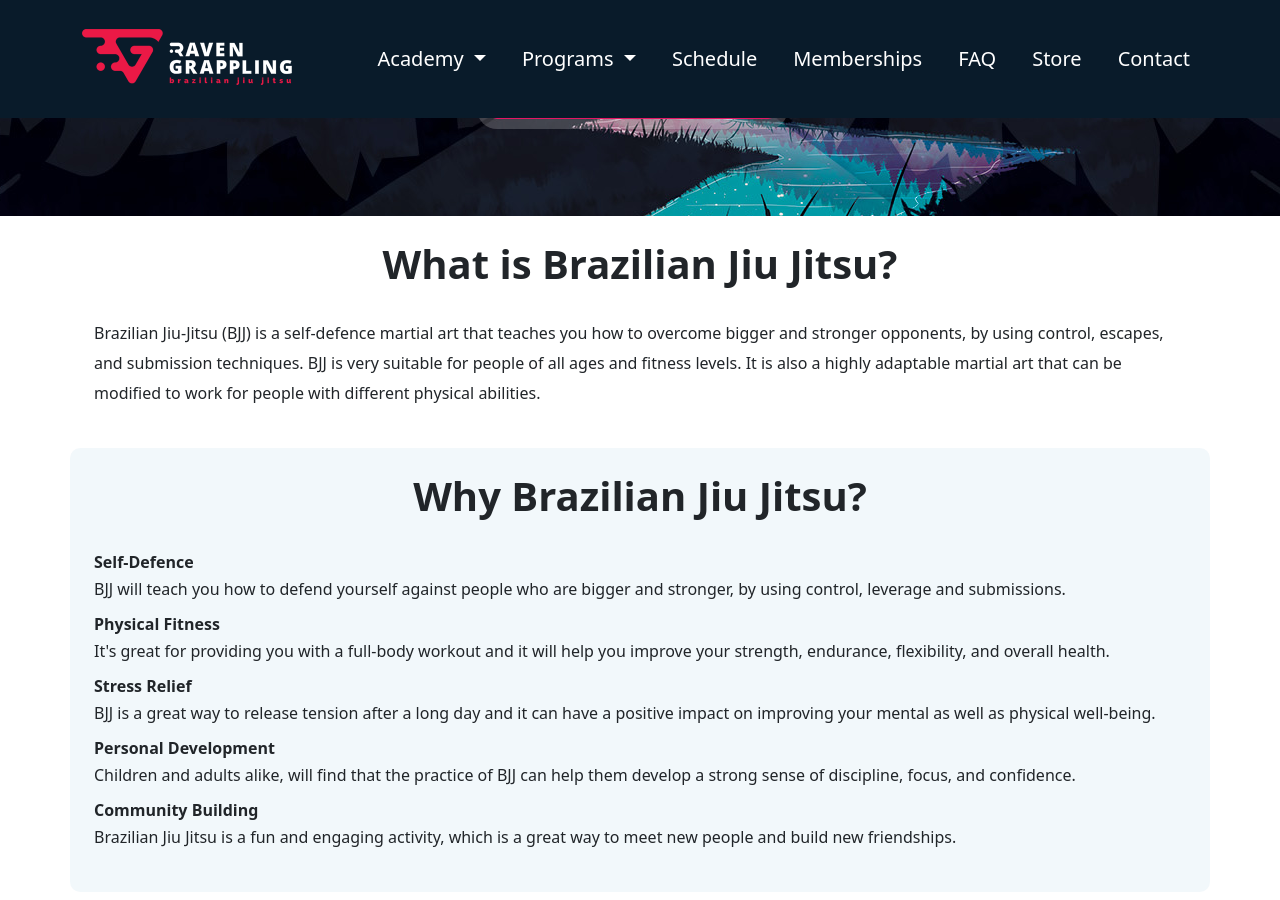
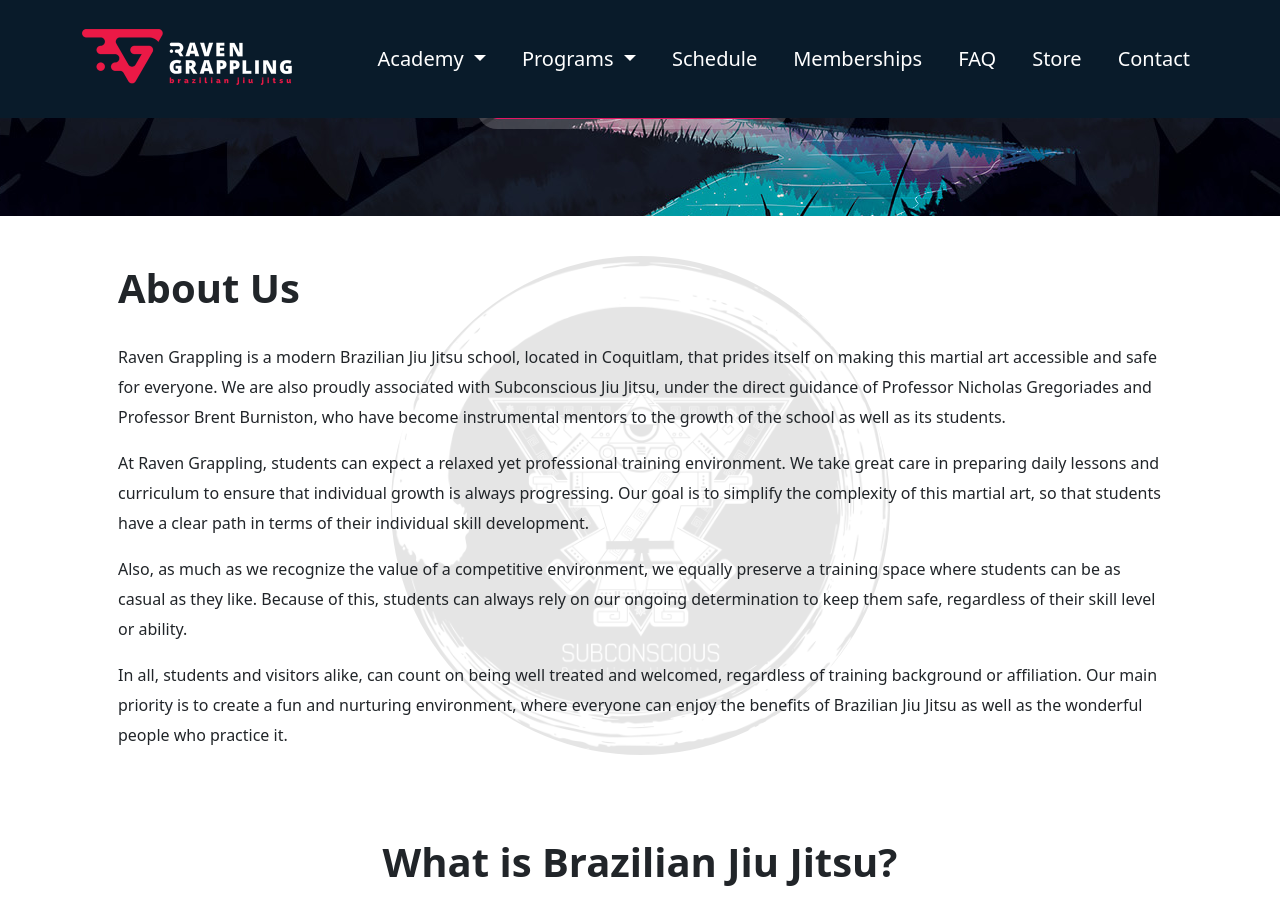
Before and after one commit to RavenGrappling/RavenGrappling.github.io, a Jekyll site: the page built from index.md, in a window 1280 px wide and 900 px high, scrolled down 492 px. Built offline with Jekyll 4.4.1, drawn with Linux system fonts in a browser that asks for light colours.

Commit message:
Update index.md

```diff
--- a/index.md
+++ b/index.md
@@ -10,6 +10,25 @@ layout: default
     <div class="fs-5 fw-bold mb-5 rg-welcome">(5 min from Lougheed Town Centre)</div>
     <a href="/memberships" class="rg-button">Get Started Now</a>
   </div>
+</div>
+
+<div class= "container py-5 px-4 p-lg-5 rg-subconscious-logo-bg">
+  <h1>
+    About Us
+  </h1>
+
+  <p>
+    Raven Grappling is a modern Brazilian Jiu Jitsu school, located in Coquitlam, that prides itself on making this martial art accessible and safe for everyone. We are also proudly associated with Subconscious Jiu Jitsu, under the direct guidance of Professor Nicholas Gregoriades and Professor Brent Burniston, who have become instrumental mentors to the growth of the school as well as its students.
+  </p>
+  <p>
+    At Raven Grappling, students can expect a relaxed yet professional training environment. We take great care in preparing daily lessons and curriculum to ensure that individual growth is always progressing. Our goal is to simplify the complexity of this martial art, so that students have a clear path in terms of their individual skill development.
+  </p>
+  <p>
+    Also, as much as we recognize the value of a competitive environment, we equally preserve a training space where students can be as casual as they like. Because of this, students can always rely on our ongoing determination to keep them safe, regardless of their skill level or ability.
+  </p>
+  <p>
+    In all, students and visitors alike, can count on being well treated and welcomed, regardless of training background or affiliation. Our main priority is to create a fun and nurturing environment, where everyone can enjoy the benefits of Brazilian Jiu Jitsu as well as the wonderful people who practice it.
+  </p>
 </div>
 
 <div class="container py-5 px-4 p-lg-4">
```
